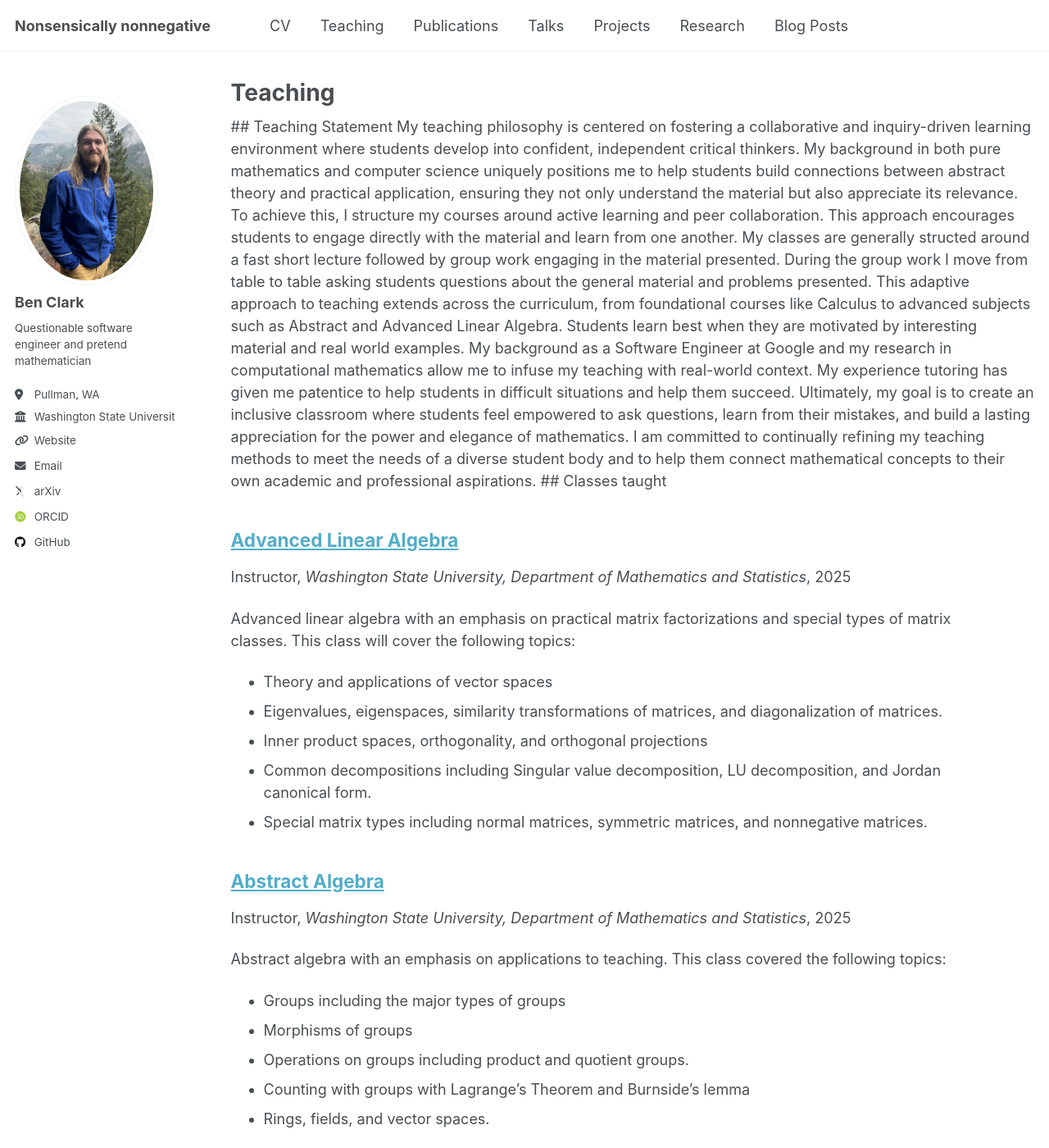
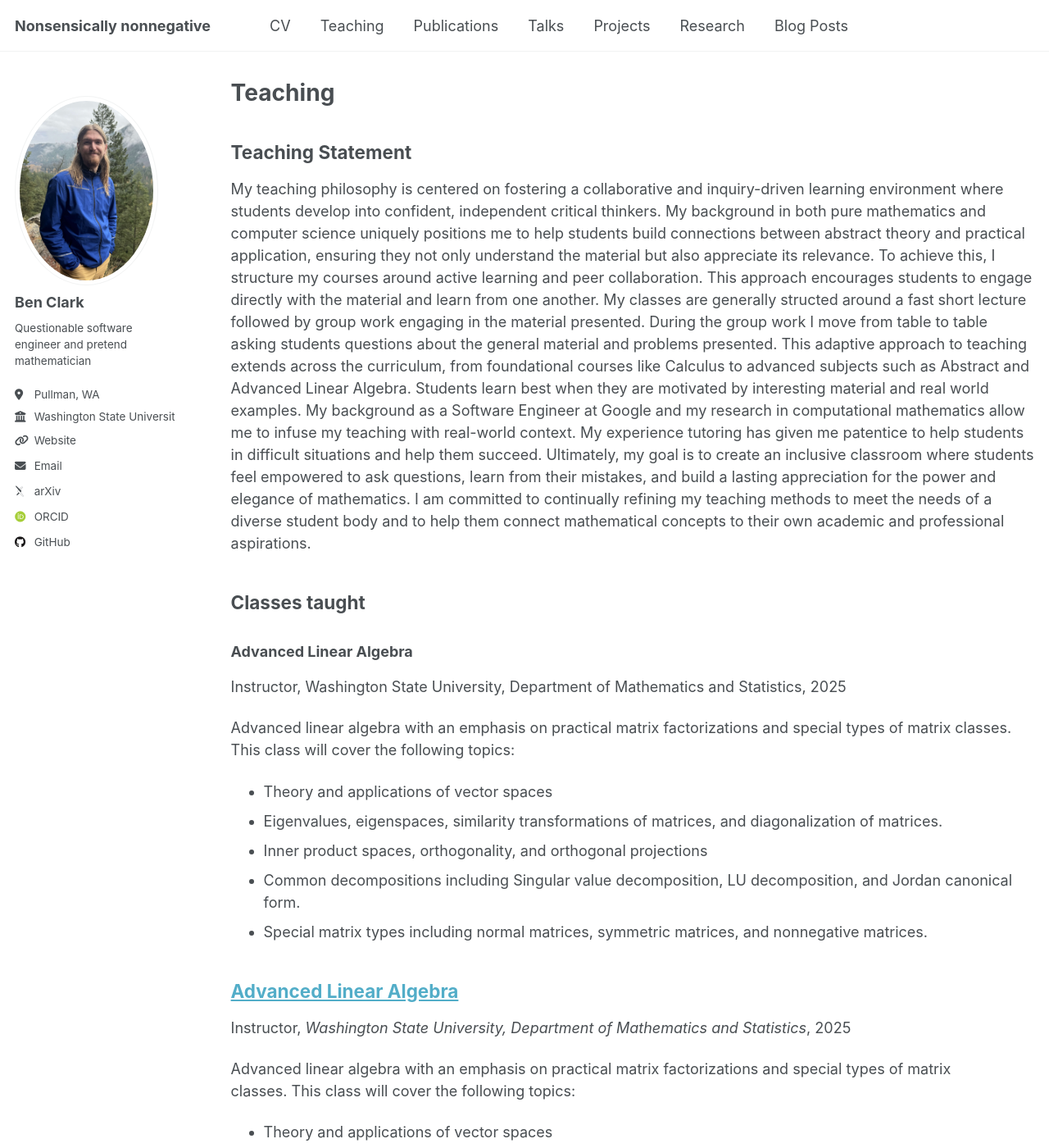
Before and after one commit to Thrinador/nonsensicallynonnegative, a Jekyll site: the page built from _pages/teaching.html, in a window 1280 px wide and 1400 px high. Shown: the whole window at 82% size. Built offline with Jekyll 4.4.1, drawn with Linux system fonts in a browser that asks for light colours; some web fonts are replaced.

Commit message:
Test adding class as an item in the html file.

```diff
--- a/_pages/teaching.html
+++ b/_pages/teaching.html
@@ -5,8 +5,9 @@ permalink: /teaching/
 author_profile: true
 ---
 
-## Teaching Statement
+<h2> Teaching Statement </h2>
 
+<p>
 My teaching philosophy is centered on fostering a collaborative and inquiry-driven learning environment where students develop into confident, independent critical thinkers. My background in both pure mathematics and computer science  uniquely positions me to help students build connections between abstract theory and practical application, ensuring they not only understand the material but also appreciate its relevance.
 
 To achieve this, I structure my courses around active learning and peer collaboration. This approach encourages students to engage directly with the material and learn from one another. My classes are generally structed around a fast short lecture followed by group work engaging in the material presented. During the group work I move from table to table asking students questions about the general material and problems presented. This adaptive approach to teaching extends across the curriculum, from foundational courses like Calculus to advanced subjects such as Abstract and Advanced Linear Algebra.
@@ -14,8 +15,26 @@ To achieve this, I structure my courses around active learning and peer collabor
 Students learn best when they are motivated by interesting material and real world examples. My background as a Software Engineer at Google and my research in computational mathematics allow me to infuse my teaching with real-world context. My experience tutoring has given me patentice to help students in difficult situations and help them succeed.
 
 Ultimately, my goal is to create an inclusive classroom where students feel empowered to ask questions, learn from their mistakes, and build a lasting appreciation for the power and elegance of mathematics. I am committed to continually refining my teaching methods to meet the needs of a diverse student body and to help them connect mathematical concepts to their own academic and professional aspirations.
+</p>
 
-## Classes taught
+<h2>
+Classes taught
+</h2>
+
+<div>
+  <h3>Advanced Linear Algebra</h3>
+  <p>Instructor, Washington State University, Department of Mathematics and Statistics, 2025</p>
+  <p>
+    Advanced linear algebra with an emphasis on practical matrix factorizations and special types of matrix classes. This class will cover the following topics:
+  </p>
+  <ul>
+    <li>Theory and applications of vector spaces</li>
+    <li>Eigenvalues, eigenspaces, similarity transformations of matrices, and diagonalization of matrices.</li>
+    <li>Inner product spaces, orthogonality, and orthogonal projections</li>
+    <li>Common decompositions including Singular value decomposition, LU decomposition, and Jordan canonical form.</li>
+    <li>Special matrix types including normal matrices, symmetric matrices, and nonnegative matrices.</li>
+  </ul>
+</div>
 
 {% include base_path %}
 
```
